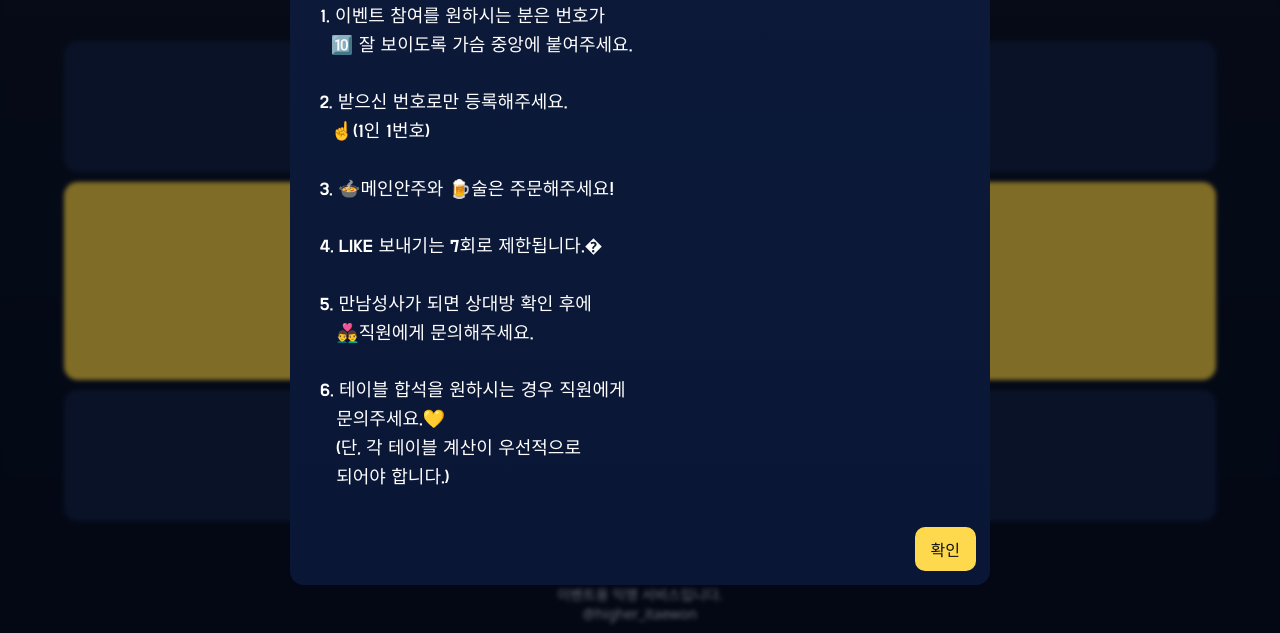
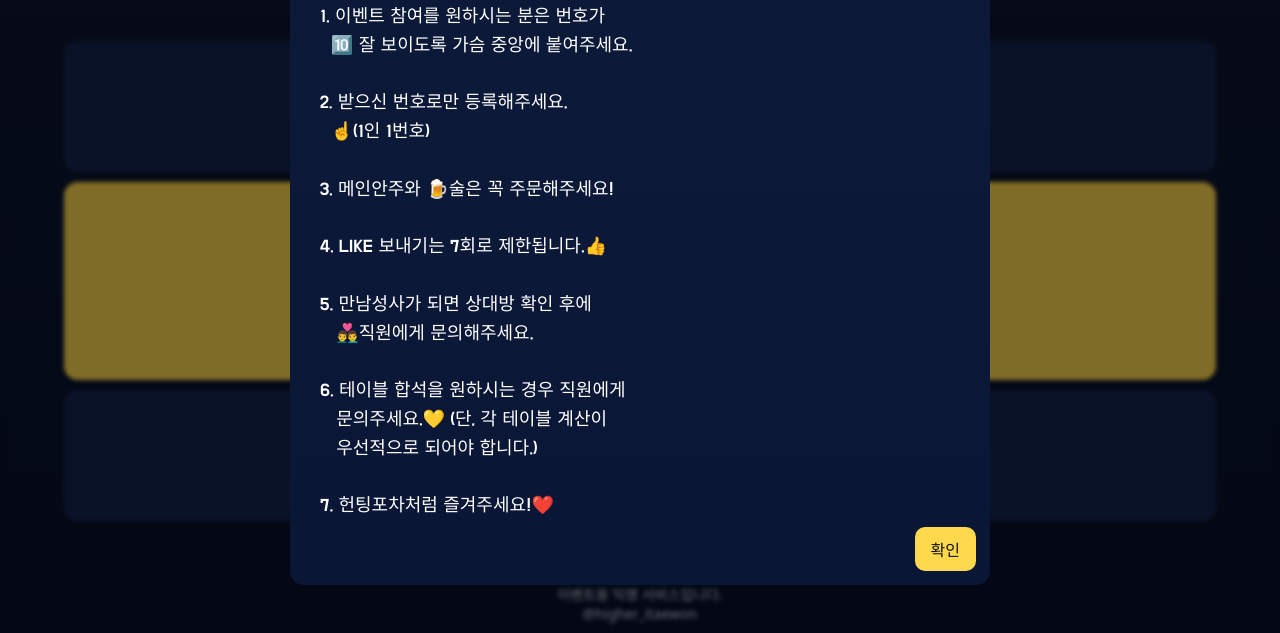
Before and after one commit to higheritaewon/Entrance_HIGHERMATCH, a plain HTML site: page index.html in a window 1280 px wide. Shown: the part 167-800 px from the top of the page. Drawn offline with Linux system fonts and the light colour scheme.

Commit message:
Update index.html

```diff
--- a/index.html
+++ b/index.html
@@ -156,7 +156,7 @@
       margin-top:6px;color:var(--muted);font-size:12px;
     }
     .highlight-text{
-      font-size: 64px;
+      font-size: 52px;
       line-height: 0.9
     }
 
@@ -176,7 +176,7 @@
     </button>
 
     <button id="btnMatch" class="btn btn--match btn--xl font-dohyeon" type="button">
-      <span><span class="highlight-text">HIGHER MATCH</span><br>바로가기</span>
+      <span><span class="highlight-text">"HIGHER MATCH"</span><br>바로가기</span>
     </button>
 
     <button id="btnGuide" class="btn btn--guide font-dohyeon" type="button">
@@ -198,14 +198,14 @@
 
 2. 받으신 번호로만 등록해주세요.<br>&nbsp ☝️(1인 1번호)
 
-3. 🍲메인안주와 🍺술은 주문해주세요!
+3. 메인안주와 🍺술은 꼭 주문해주세요!
 
-4. LIKE 보내기는 7회로 제한됩니다.�
+4. LIKE 보내기는 7회로 제한됩니다.👍
 
 5. 만남성사가 되면 상대방 확인 후에 <br>&nbsp &nbsp👨‍❤️‍👨직원에게 문의해주세요.
 
-6. 테이블 합석을 원하시는 경우 직원에게 <br>&nbsp &nbsp문의주세요.💛
-   &nbsp &nbsp(단, 각 테이블 계산이 우선적으로 <br>&nbsp &nbsp되어야 합니다.)
+6. 테이블 합석을 원하시는 경우 직원에게 <br>&nbsp &nbsp문의주세요.💛 (단, 각 테이블 계산이
+   &nbsp &nbsp우선적으로 되어야 합니다.)
 
 7. 헌팅포차처럼 즐겨주세요!❤️
         </div>
```
